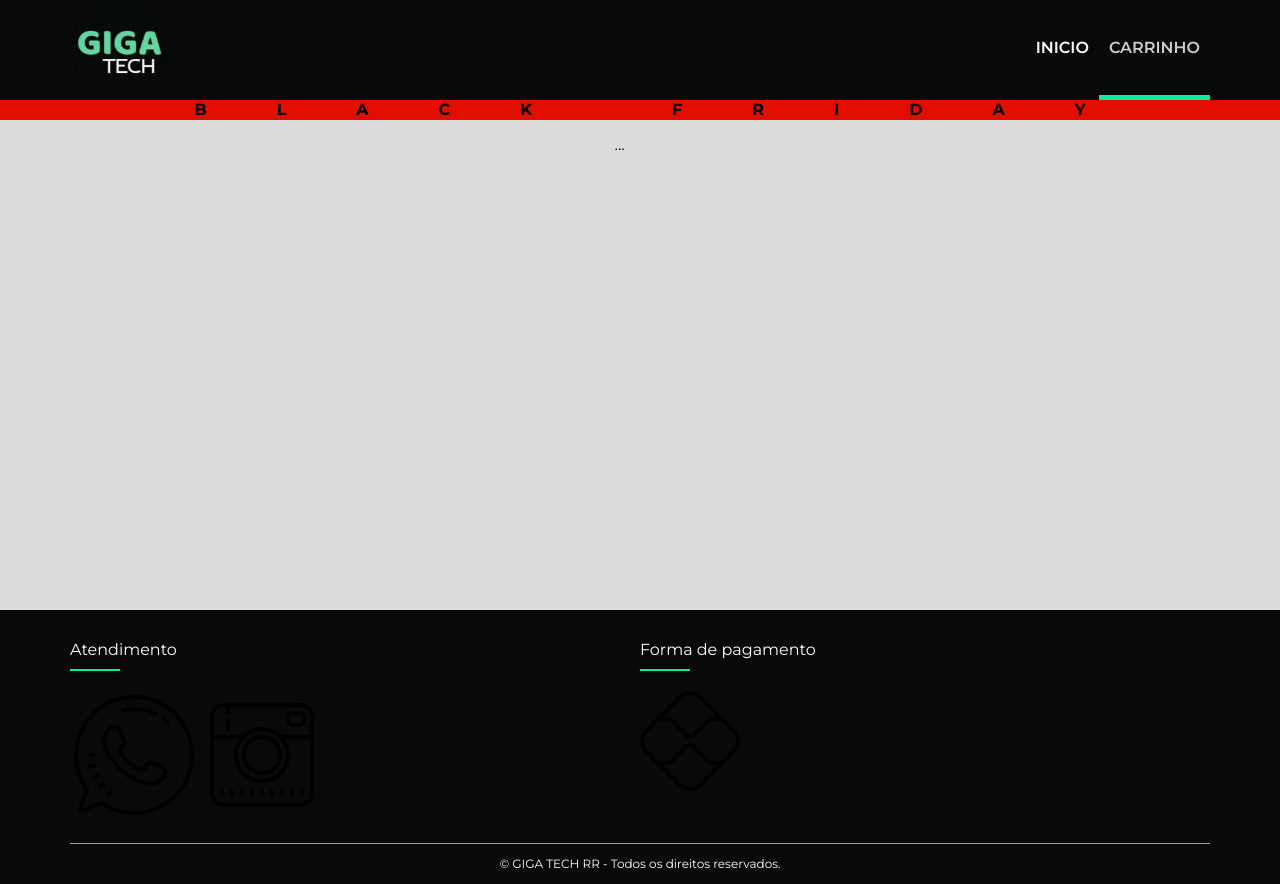
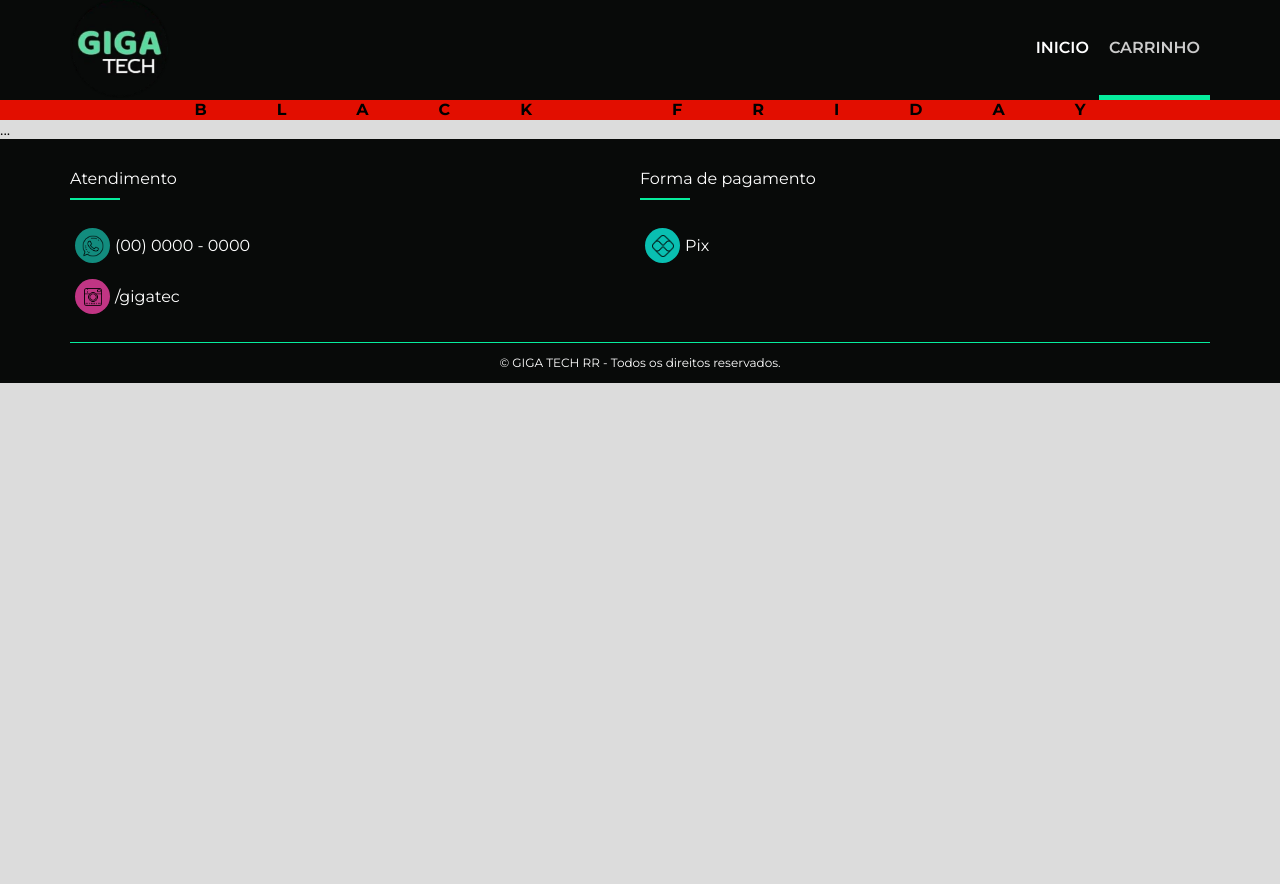
Before and after one commit to idhelsi/Loja-giga-teck, a plain HTML site: page carrinho.html in a window 1280 px wide. After the commit the page ends 800 px from the top, so only its background shows below. Drawn offline with Linux system fonts and the light colour scheme.

Commit message:
atualização basica do carrinho

```diff
--- a/carrinho.html
+++ b/carrinho.html
@@ -17,7 +17,11 @@
                 <a href="/"><img src="assets/image/logo.png" alt="logo"></a>
             </div>
             <div class="header-rigth">
-                <div class="menu-open"></div>
+                <ul class="menu-open">
+                    <li class="menu-mobile"></li>
+                    <li class="menu-mobile"></li>
+                    <li class="menu-mobile"></li>
+                </ul>
                 <nav>
                     <ul>
                         <li><a href="/">Inicio</a></li>
@@ -43,11 +47,7 @@
     </aside>
 
     <section>
-        <div class="container">
-            <div class="carrinho">
-                ...
-            </div>
-        </div>
+       ...
     </section>
 
     <footer>
@@ -59,9 +59,19 @@
                             <div class="widget_title_text">Atendimento</div>
                             <div class="widget_title_bar"></div>
                         </div>
-                        <div class="widget_img">
-                            <a href="#"><img src="assets/image/w.png" alt="WhatsApp"></a>
-                            <a href="#"><img src="assets/image/i.png" alt="Instagram"></a>
+                        <div class="widget_atendimento">
+                            <div class="widget_atende">
+                                <div class="bola">
+                                    <img src="assets/image/w.png" alt="WhatsApp">
+                                </div>
+                                <p>(00) 0000 - 0000</p>
+                            </div>
+                            <div class="widget_atende">
+                                <div class="bola">
+                                    <img src="assets/image/i.png" alt="Instagram">
+                                </div>
+                                <p>/gigatec</p>
+                            </div>
                         </div>
                     </div>
                 </div>
@@ -72,8 +82,13 @@
                             <div class="widget_title_text">Forma de pagamento</div>
                             <div class="widget_title_bar"></div>
                         </div>
-                        <div class="widget_img">
-                            <div><img src="assets/image/p.png" alt="Pix"></div>
+                        <div class="widget_pagamento">
+                            <div class="widget_atende">
+                                <div class="bola">
+                                    <img src="assets/image/p.png" alt="PIX">
+                                </div>
+                                <p>Pix</p>
+                            </div>
                         </div>
                     </div>
                 </div>
```
Also changed, not shown: index.html (+1 -1 lines).
